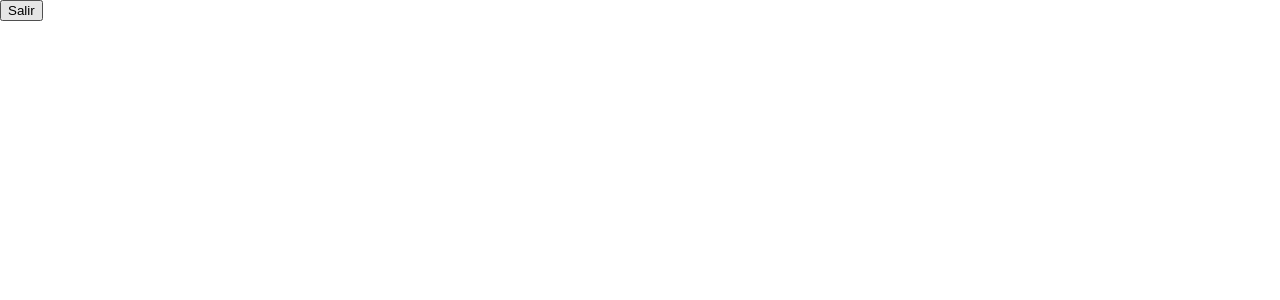
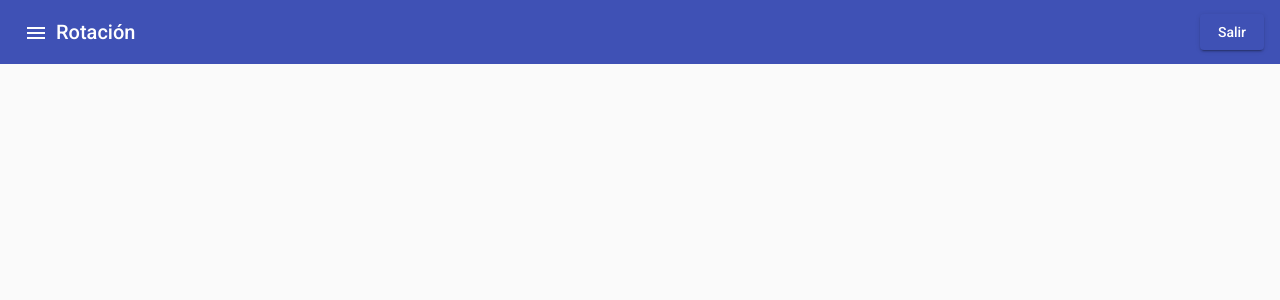
Before and after one commit to Mogorochan/ProyectoInter, an Angular app in the folder BienesApp/: page /rotacion in a window 1280 px wide. Shown: the top 300 px of the page. Built offline with nearby package versions, Linux system fonts and the light colour scheme.

Commit message:
vista rotacion

```diff
--- a/BienesApp/src/app/rotacion/material/material.module.ts
+++ b/BienesApp/src/app/rotacion/material/material.module.ts
@@ -12,6 +12,7 @@ import {MatListModule} from '@angular/material/list';
 import {MatProgressSpinnerModule} from '@angular/material/progress-spinner';
 import {MatSelectModule} from '@angular/material/select';
 import {MatSidenavModule} from '@angular/material/sidenav';
+import { MatSliderModule } from '@angular/material/slider';
 import {MatSnackBarModule} from '@angular/material/snack-bar';
 import {MatToolbarModule} from '@angular/material/toolbar';
 
@@ -30,6 +31,7 @@ exports: [
     MatProgressSpinnerModule,
     MatSelectModule,
     MatSidenavModule,
+    MatSliderModule,
     MatSnackBarModule,
     MatToolbarModule,
 ]
--- a/BienesApp/src/app/rotacion/pages/main/main.component.html
+++ b/BienesApp/src/app/rotacion/pages/main/main.component.html
@@ -1,7 +1,59 @@
 
-<router-outlet></router-outlet>
-<span>{{auth.name}}</span>
+<mat-sidenav-container fullscreen>
+    <mat-sidenav #sidenav mode="push">
 
-<button (click)="logout()">
-    Salir
-</button>
+        <mat-toolbar color="primary">
+            <span>Menú</span>
+            <span class="spacer"></span>
+            <button mat-icon-button
+                    (click)="sidenav.toggle()">   <!-- cerrar -->
+            <mat-icon>menu</mat-icon>
+        </button>
+
+        </mat-toolbar>
+
+        <mat-nav-list>
+            <a routerLink="./listado"
+            mat-list-item
+            (click)="sidenav.toggle()">
+            <mat-icon mat-list-icon>label</mat-icon>
+            <span>Listado de Héroes</span>
+            </a>
+            <a routerLink="./agregar"
+            mat-list-item
+            (click)="sidenav.toggle()">
+            <mat-icon mat-list-icon>add</mat-icon>
+            <span>Añadir héroe</span>
+            </a>
+            <a routerLink="./buscar"
+            mat-list-item
+            (click)="sidenav.toggle()">
+            <mat-icon mat-list-icon>search</mat-icon>
+            <span>Buscar héroes</span>
+            </a>
+
+        </mat-nav-list>
+
+    </mat-sidenav>
+
+    <mat-toolbar color="primary">
+        <button mat-icon-button
+        (click)="sidenav.toggle()">
+        <mat-icon>menu</mat-icon>
+        </button>
+
+        <span><h2>Rotación</h2></span>
+
+        <span class="spacer"></span>
+        <span>{{auth.name}}</span>
+
+        <button mat-raised-button color="primary"
+                (click)="logout()">
+            Salir
+        </button>
+      </mat-toolbar>
+
+    <div class="container">
+      <router-outlet></router-outlet>
+    </div>
+</mat-sidenav-container>
--- a/BienesApp/src/app/rotacion/pages/main/main.component.ts
+++ b/BienesApp/src/app/rotacion/pages/main/main.component.ts
@@ -5,22 +5,30 @@ import { AuthService } from 'src/app/auth/services/auth.service';
 @Component({
   selector: 'app-main',
   templateUrl: './main.component.html',
-  styles: []
+  styles: [
+    `
+      .spacer {
+        flex: auto;
+      }
+
+      img {
+        width: 100%;
+        border-radius: 5px;
+      }
+    `,
+  ],
 })
 export class MainComponent implements OnInit {
   //esto trae la información del usuario
-  get auth(){
+  get auth() {
     return this.authService.auth;
   }
 
-  constructor(private router: Router,
-              private authService: AuthService) { }
+  constructor(private router: Router, private authService: AuthService) {}
 
-  ngOnInit(): void {
-  }
+  ngOnInit(): void {}
 
-  logout(){
+  logout() {
     this.router.navigate(['./auth']);
   }
-
 }
--- a/BienesApp/src/app/rotacion/rotacion.module.ts
+++ b/BienesApp/src/app/rotacion/rotacion.module.ts
@@ -1,5 +1,7 @@
 import { NgModule } from '@angular/core';
 import { CommonModule } from '@angular/common';
+//diseño
+import { MaterialModule } from './material/material.module';
 
 import { RotacionRoutingModule } from './rotacion-routing.module';
 import { MainComponent } from './pages/main/main.component';
@@ -13,7 +15,8 @@ import { ListadoComponent } from './pages/listado/listado.component';
   ],
   imports: [
     CommonModule,
-    RotacionRoutingModule
+    RotacionRoutingModule,
+    MaterialModule
   ]
 })
 export class RotacionModule { }
```
